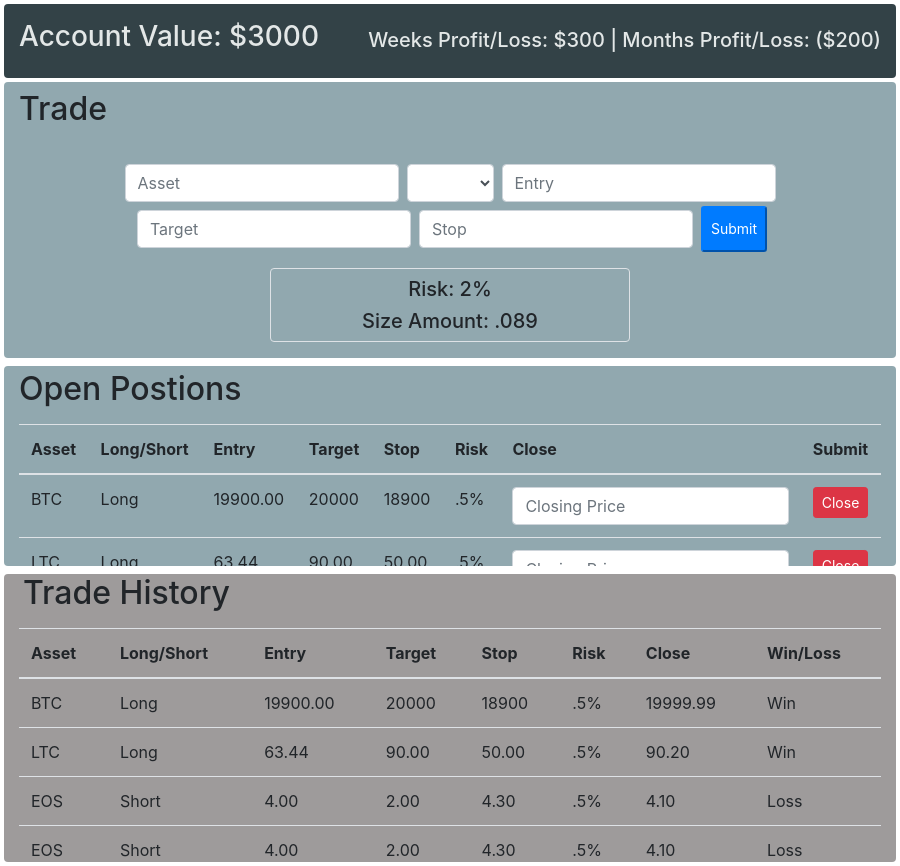
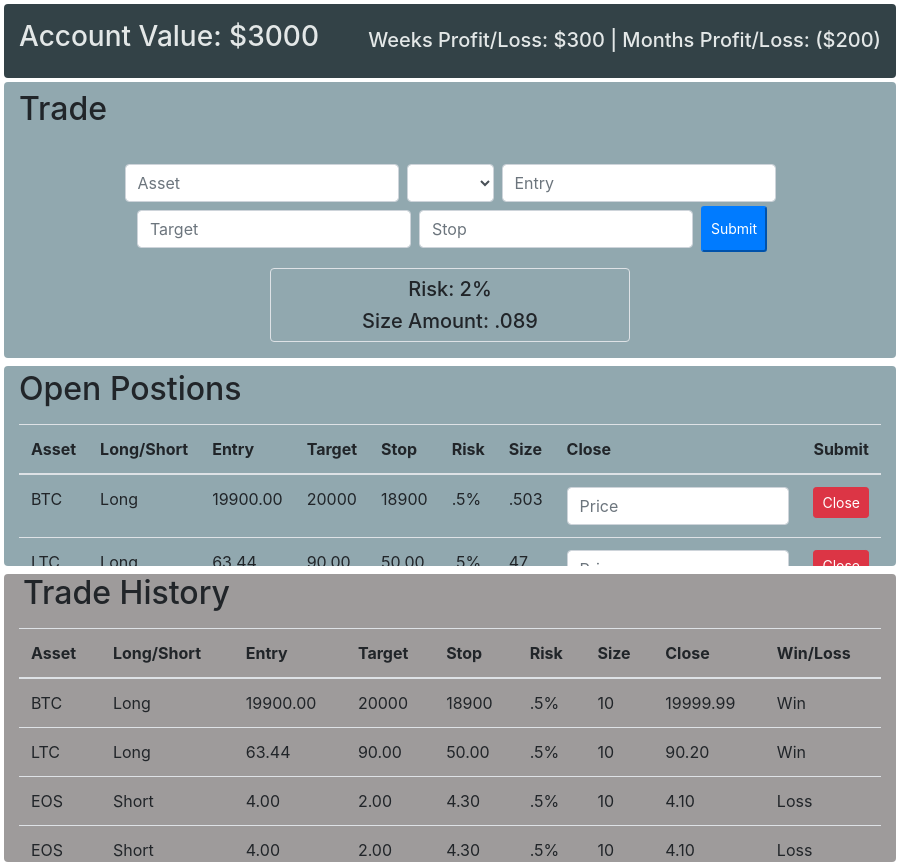
Before and after one commit to Ven0r/trading-journal, an Electron app: page src/index.html in a window 900 px wide. Drawn offline with nearby package versions, Linux system fonts and the light colour scheme.

Commit message:
added trade sizes

```diff
--- a/src/index.html
+++ b/src/index.html
@@ -61,6 +61,7 @@
                 <th>Target</th>
                 <th>Stop</th>
                 <th>Risk</th>
+                <th>Size</th>
                 <th>Close</th>
                 <th>Submit</th>
               </tr>
@@ -73,10 +74,11 @@
                 <td>20000</td>
                 <td>18900</td>
                 <td>.5%</td>
+                <td>.503</td>
                 <td>
                   <form action="submit form-group">
                     <div class="col-xs-2">
-                      <input class="form-control" id="ex1" type="text" placeholder="Closing Price">
+                      <input class="form-control" id="ex1" type="text" placeholder="Price">
                     </div>
                   </form>
                 </td>
@@ -91,10 +93,11 @@
                 <td>90.00</td>
                 <td>50.00</td>
                 <td>.5%</td>
+                <td>47</td>
                 <td>
                   <form action="submit form-group">
                     <div class="col-xs-2">
-                      <input class="form-control" id="ex1" type="text" placeholder="Closing Price">
+                      <input class="form-control" id="ex1" type="text" placeholder="Price">
                     </div>
                   </form>
                 </td>
@@ -109,10 +112,11 @@
                 <td>90.00</td>
                 <td>50.00</td>
                 <td>.5%</td>
+                <td>199</td>
                 <td>
                   <form action="submit form-group">
                     <div class="col-xs-2">
-                      <input class="form-control" id="ex1" type="text" placeholder="Closing Price">
+                      <input class="form-control" id="ex1" type="text" placeholder="Price">
                     </div>
                   </form>
                 </td>
@@ -137,6 +141,7 @@
                 <th>Target</th>
                 <th>Stop</th>
                 <th>Risk</th>
+                <th>Size</th>
                 <th>Close</th>
                 <th>Win/Loss</th>
               </tr>
@@ -149,6 +154,7 @@
                 <td>20000</td>
                 <td>18900</td>
                 <td>.5%</td>
+                <td>10</td>
                 <td>19999.99</td>
                 <td>Win</td>
               </tr>
@@ -159,6 +165,7 @@
                 <td>90.00</td>
                 <td>50.00</td>
                 <td>.5%</td>
+                <td>10</td>
                 <td>90.20</td>
                 <td>Win</td>
               </tr>
@@ -169,6 +176,7 @@
                 <td>2.00</td>
                 <td>4.30</td>
                 <td>.5%</td>
+                <td>10</td>
                 <td>4.10</td>
                 <td>Loss</td>
               </tr>
@@ -179,6 +187,7 @@
                 <td>2.00</td>
                 <td>4.30</td>
                 <td>.5%</td>
+                <td>10</td>
                 <td>4.10</td>
                 <td>Loss</td>
               </tr>
@@ -189,6 +198,7 @@
                 <td>2.00</td>
                 <td>4.30</td>
                 <td>.5%</td>
+                <td>10</td>
                 <td>4.10</td>
                 <td>Loss</td>
               </tr>
@@ -199,6 +209,7 @@
                 <td>2.00</td>
                 <td>4.30</td>
                 <td>.5%</td>
+                <td>10</td>
                 <td>4.10</td>
                 <td>Loss</td>
               </tr>
@@ -209,6 +220,7 @@
                 <td>2.00</td>
                 <td>4.30</td>
                 <td>.5%</td>
+                <td>10</td>
                 <td>4.10</td>
                 <td>Loss</td>
               </tr>
@@ -219,6 +231,7 @@
                 <td>2.00</td>
                 <td>4.30</td>
                 <td>.5%</td>
+                <td>10</td>
                 <td>4.10</td>
                 <td>Loss</td>
               </tr>
```
